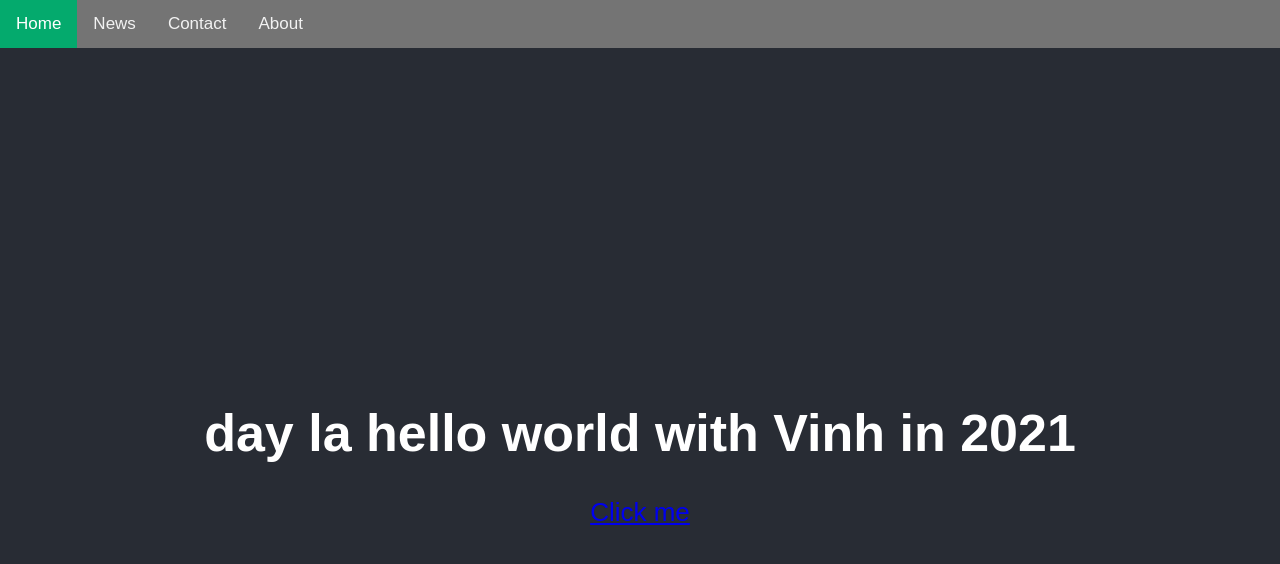
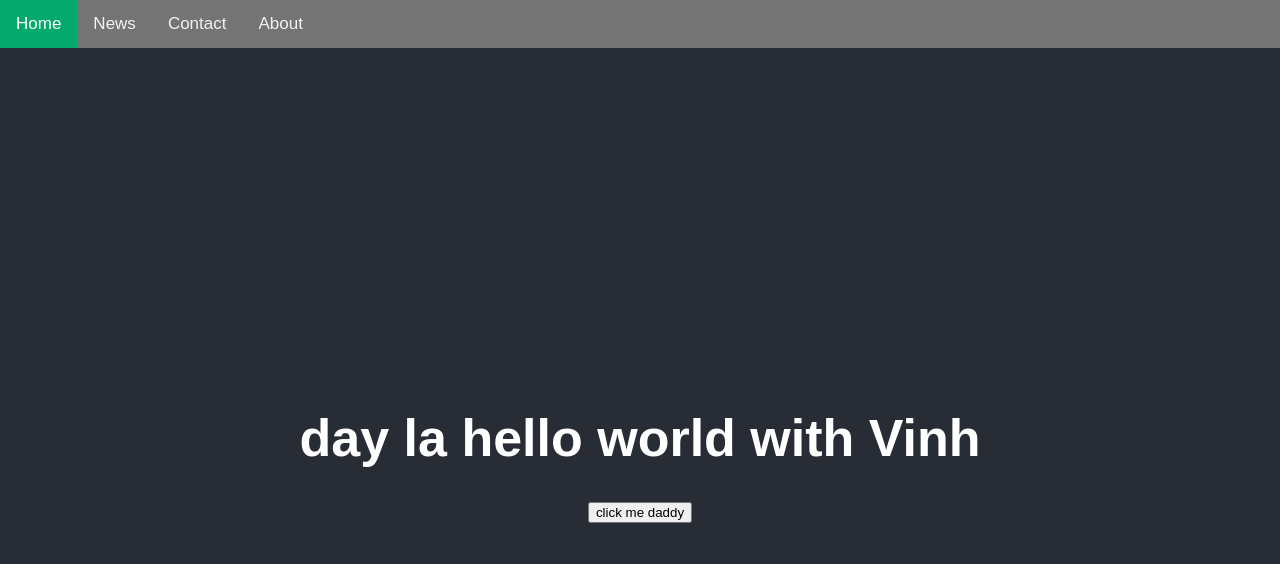
Before and after one commit to vinhtrnh/react-hook, a React (Create React App) app: page / in a window 1280 px wide. Shown: the top 564 px of the page. Built offline with nearby package versions, Linux system fonts and the light colour scheme.

Commit message:
event adding

```diff
--- a/src/App.js
+++ b/src/App.js
@@ -2,16 +2,18 @@ import Nav from './components/Nav';
 import './App.css';
 
 function App() {
+  let name = 'Vinh'
 
-  let name = 'Vinh'
-  let years = 2021
-  let link = 'https://www.youtube.com/watch?v=Y9gTouaZJ5s&list=PLncHg6Kn2JT4xzJyhXfmJ53dzwVbq-S_E&index=8&ab_channel=H%E1%BB%8FiD%C3%A2nIT'
+  const eventHandle = () => {
+    console.log('Button Clicked')
+  }
+
   return (
     <div className="App">
       <Nav />
       <header className="App-header">
-        <h1>day la hello world with {name} in {years}</h1>
-        <a href={link} target="_blank" >  Click me</a>
+        <h1>day la hello world with {name}</h1>
+        <button type="button" onClick={eventHandle} >click me daddy</button>
       </header>
     </div>
   );
--- a/src/components/Nav.js
+++ b/src/components/Nav.js
@@ -2,8 +2,8 @@ import './Nav.scss'
 const Nav = () => {
 
     return (
-        <div class="topnav">
-            <a class="active" href="#home">Home</a>
+        <div className="topnav">
+            <a className="active" href="#home">Home</a>
             <a href="#news">News</a>
             <a href="#contact">Contact</a>
             <a href="#about">About</a>
```
